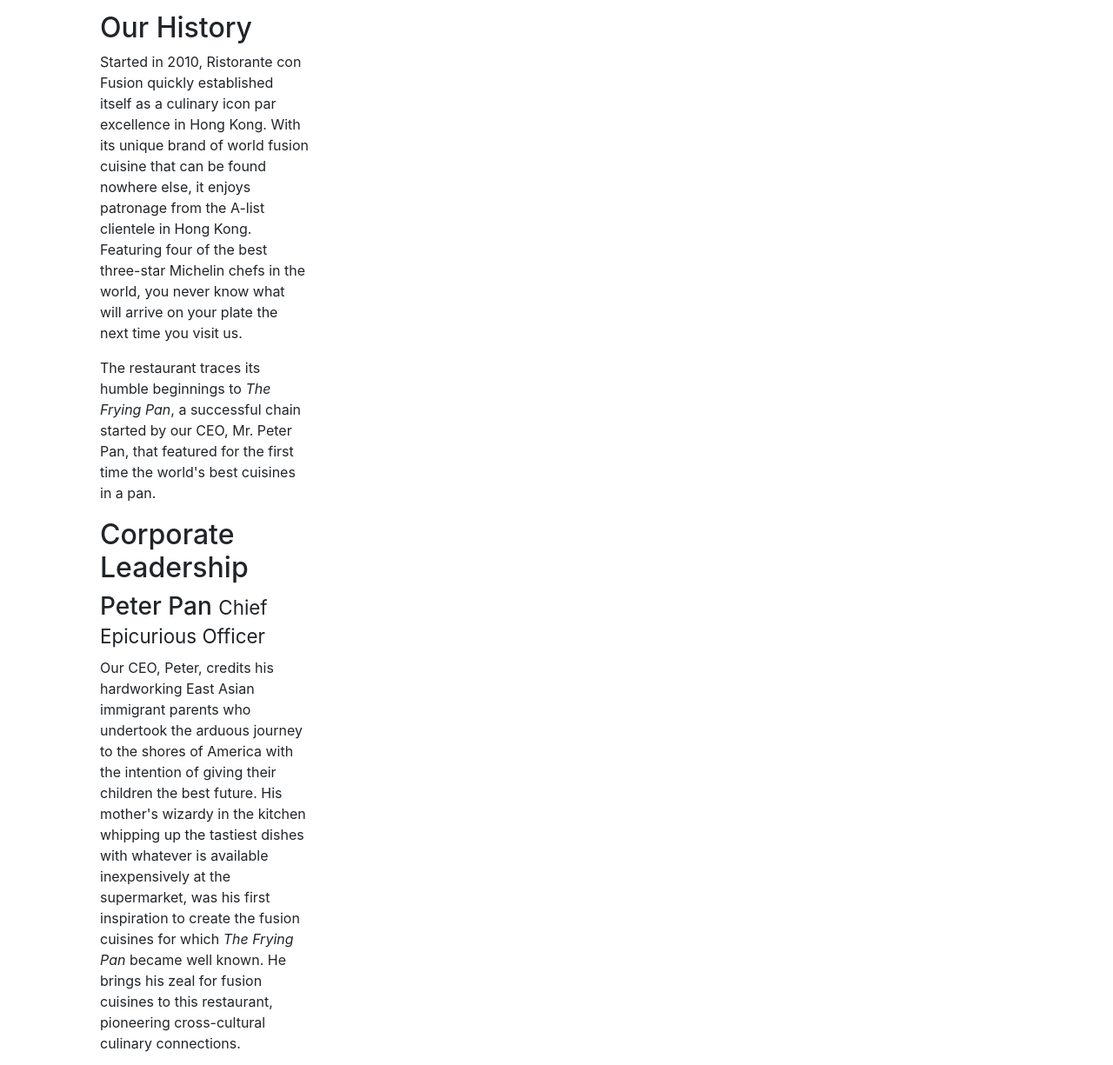
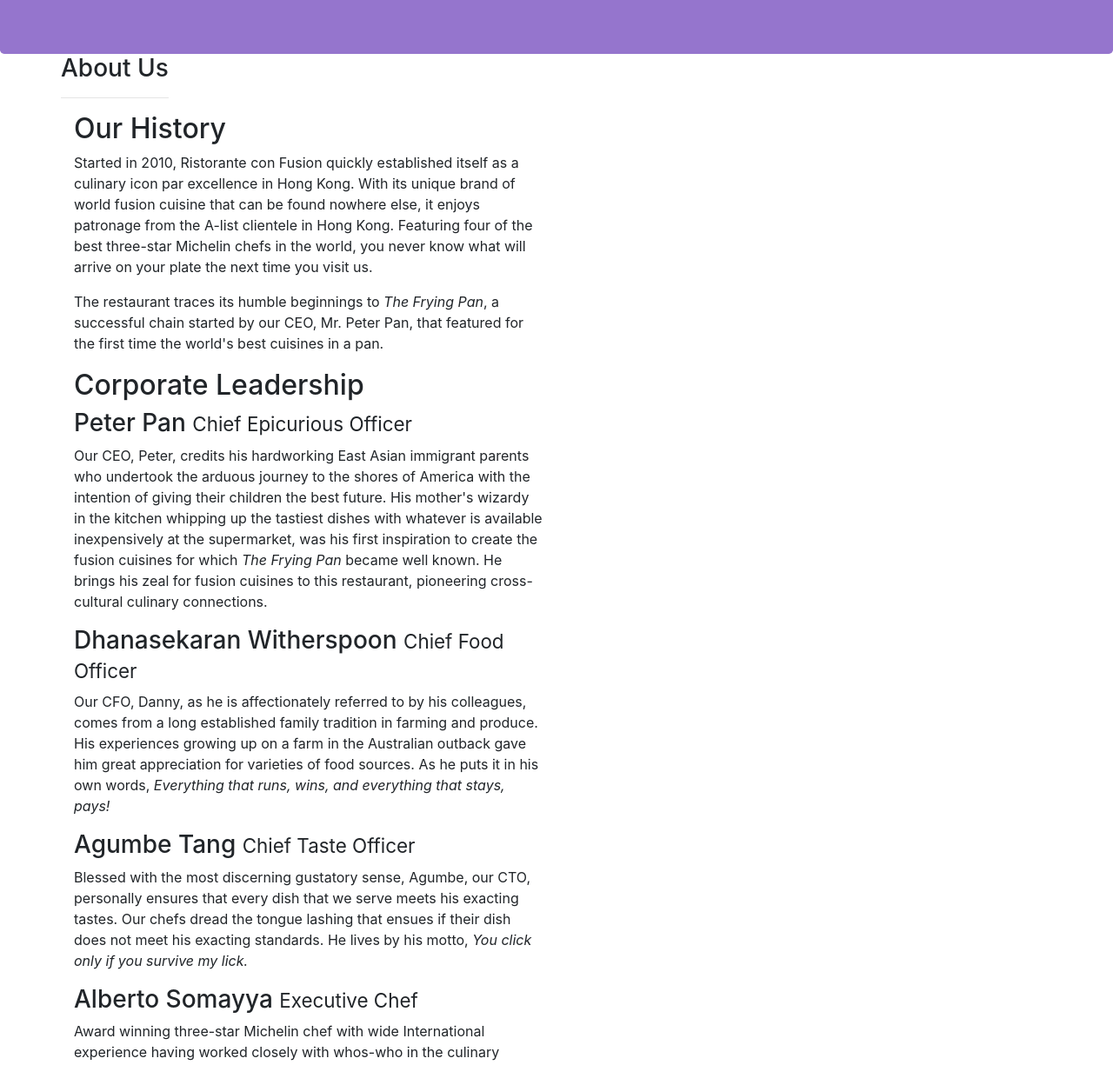
Before and after one commit to anjusree123/git-test, a website: page aboutus.html in a window 1280 px wide. Shown: the part 222-1447 px from the top of the page at 87% size. Drawn offline with nearby package versions, Linux system fonts and the light colour scheme.

Commit message:
assignment1

```diff
--- a/aboutus.html
+++ b/aboutus.html
@@ -2,21 +2,21 @@
 <html lang="en">
 
 <head>
-<!-- Required meta tags always come first -->
+ <!-- Required meta tags always come first -->
     <meta charset="utf-8">
     <meta name="viewport" content="width=device-width, initial-scale=1, shrink-to-fit=no">
     <meta http-equiv="x-ua-compatible" content="ie=edge">
 
     <!-- Bootstrap CSS -->
     <link rel="stylesheet" href="node_modules/bootstrap/dist/css/bootstrap.min.css">
-	<link rel="stylesheet" href="css/styles.css">
+    <link rel="stylesheet" href="css/styles.css">
     <title>Ristorante Con Fusion: About Us</title>
 
 </head>
 
 <body>
 
-    < header class= "jumbotron" >
+    <header class="jumbotron">
         <div class="container">
             <div class="row row-header">
                 <div class="col-12 col-sm-6">
@@ -30,35 +30,36 @@
     </header>
 
     <div class="container">
-        <div class="col-12 col-sm-4 col-md-3">
-            <div class="col col-sm col-md">
+        <div class="row" >
+            <div>
                <h3>About Us</h3>
                <hr>
             </div>
         </div>
 
-        <div class="container">
-            <div class="col-12 col-sm-4 col-md-3">
+        <div class= "row">
+            <div class="col-sm-6">
+
                 <h2>Our History</h2>
                 <p>Started in 2010, Ristorante con Fusion quickly established itself as a culinary icon par excellence in Hong Kong. With its unique brand of world fusion cuisine that can be found nowhere else, it enjoys patronage from the A-list clientele in Hong Kong.  Featuring four of the best three-star Michelin chefs in the world, you never know what will arrive on your plate the next time you visit us.</p>
                 <p>The restaurant traces its humble beginnings to <em>The Frying Pan</em>, a successful chain started by our CEO, Mr. Peter Pan, that featured for the first time the world's best cuisines in a pan.</p>
             </div>
-            <div class="col col-sm col-md">
+            <div class="col-12">
             </div>
         </div>
 
 
-        <div class="container">
-            <div class="col-12 col-sm-4 col-md-3">
+        <div class="row">
+            <div class="col-sm-6">
                 <h2>Corporate Leadership</h2>
                 <h3>Peter Pan <small>Chief Epicurious Officer</small></h3>
-                <p>Our CEO, Peter, credits his hardworking East Asian immigrant parents who undertook the arduous journey to the shores of America with the intention of giving their children the best future. His mother's wizardy in the kitchen whipping up the tastiest dishes with whatever is available inexpensively at the supermarket, was his first inspiration to create the fusion cuisines for which <em>The Frying Pan</em> became well known. He brings his zeal for fusion cuisines to this restaurant, pioneering cross-cultural culinary connections.</p>
+                <p class="d-none d-sm-block" >Our CEO, Peter, credits his hardworking East Asian immigrant parents who undertook the arduous journey to the shores of America with the intention of giving their children the best future. His mother's wizardy in the kitchen whipping up the tastiest dishes with whatever is available inexpensively at the supermarket, was his first inspiration to create the fusion cuisines for which <em>The Frying Pan</em> became well known. He brings his zeal for fusion cuisines to this restaurant, pioneering cross-cultural culinary connections.</p>
                 <h3>Dhanasekaran Witherspoon <small>Chief Food Officer</small></h3>
-                <p>Our CFO, Danny, as he is affectionately referred to by his colleagues, comes from a long established family tradition in farming and produce. His experiences growing up on a farm in the Australian outback gave him great appreciation for varieties of food sources. As he puts it in his own words, <em>Everything that runs, wins, and everything that stays, pays!</em></p>
+                <p class="d-none d-sm-block" >Our CFO, Danny, as he is affectionately referred to by his colleagues, comes from a long established family tradition in farming and produce. His experiences growing up on a farm in the Australian outback gave him great appreciation for varieties of food sources. As he puts it in his own words, <em>Everything that runs, wins, and everything that stays, pays!</em></p>
                 <h3>Agumbe Tang <small>Chief Taste Officer</small></h3>
-                <p>Blessed with the most discerning gustatory sense, Agumbe, our CTO, personally ensures that every dish that we serve meets his exacting tastes. Our chefs dread the tongue lashing that ensues if their dish does not meet his exacting standards. He lives by his motto, <em>You click only if you survive my lick.</em></p>
+                <p class="d-none d-sm-block" >Blessed with the most discerning gustatory sense, Agumbe, our CTO, personally ensures that every dish that we serve meets his exacting tastes. Our chefs dread the tongue lashing that ensues if their dish does not meet his exacting standards. He lives by his motto, <em>You click only if you survive my lick.</em></p>
                 <h3>Alberto Somayya <small>Executive Chef</small></h3>
-                <p>Award winning three-star Michelin chef with wide International experience having worked closely with whos-who in the culinary world, he specializes in creating mouthwatering Indo-Italian fusion experiences. He says, <em>Put together the cuisines from the two craziest cultures, and you get a winning hit! Amma Mia!</em></p>
+                <p class="d-none d-sm-block" >Award winning three-star Michelin chef with wide International experience having worked closely with whos-who in the culinary world, he specializes in creating mouthwatering Indo-Italian fusion experiences. He says, <em>Put together the cuisines from the two craziest cultures, and you get a winning hit! Amma Mia!</em></p>
             </div>
        </div>
 
@@ -105,7 +106,7 @@
            </div>
         </div>
     </footer>
-<!-- jQuery first, then Popper.js, then Bootstrap JS. -->
+ <!-- jQuery first, then Popper.js, then Bootstrap JS. -->
     <script src="node_modules/jquery/dist/jquery.slim.min.js"></script>
     <script src="node_modules/popper.js/dist/umd/popper.min.js"></script>
     <script src="node_modules/bootstrap/dist/js/bootstrap.min.js"></script>
```
Also changed, not shown: index.html (+3 -3 lines), css/styles.css (line endings or trailing spaces).
